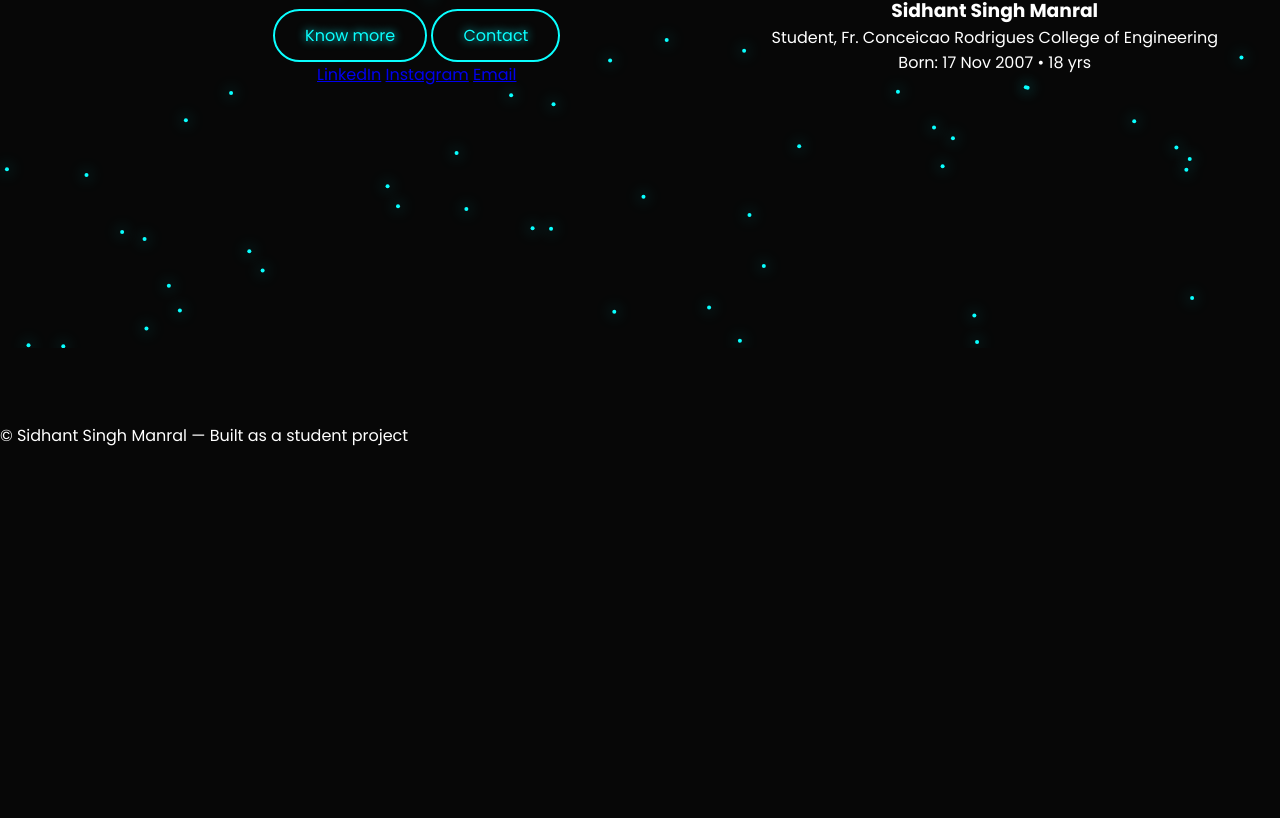
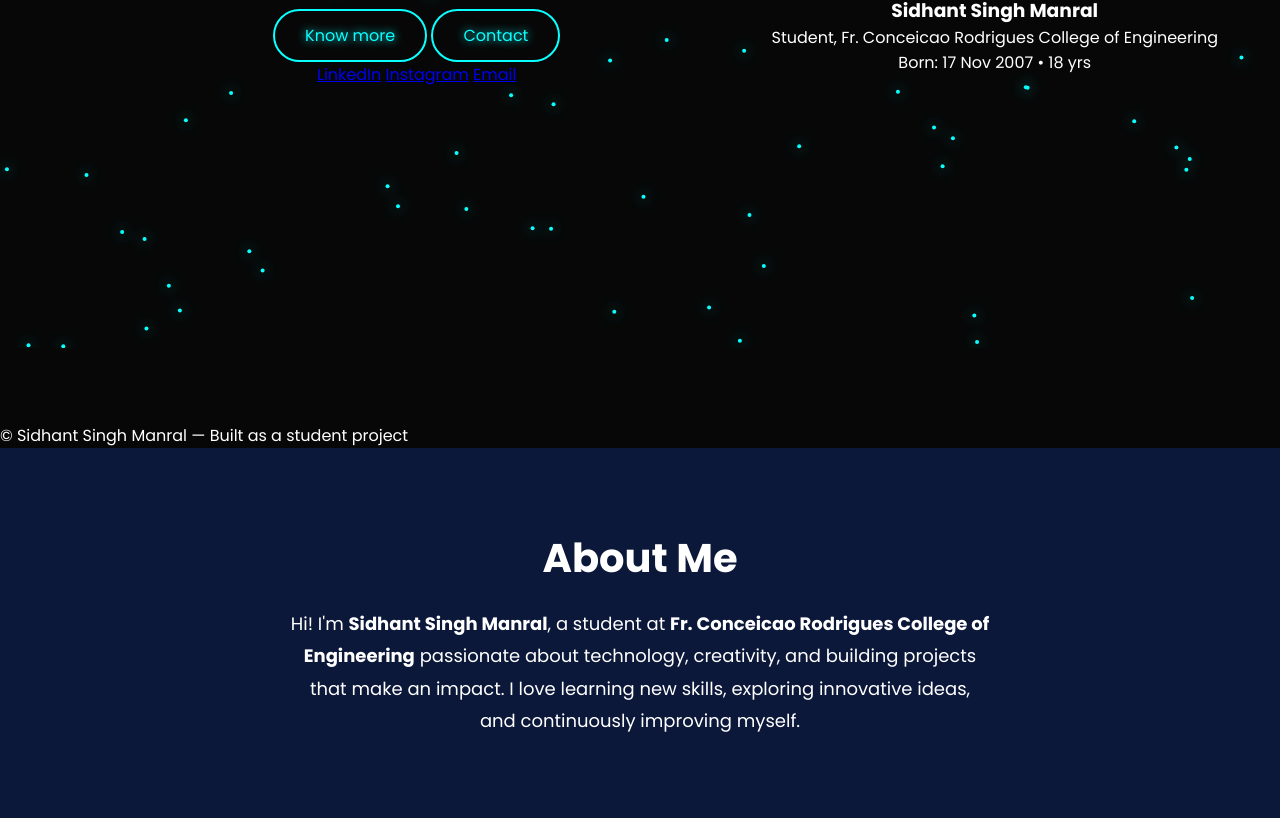
Before and after one commit to notsidhant/Sidhant-portfolio, a plain HTML site: page index.html in a window 1280 px wide. Shown: the part 452-1270 px from the top of the page. Before the commit the page ends 900 px from the top, so only its background shows below. Drawn offline with Linux system fonts and the light colour scheme.

Commit message:
Update index.html

```diff
--- a/index.html
+++ b/index.html
@@ -63,6 +63,16 @@
   <footer class="site-footer">
     <div class="container">© <span id="year"></span> Sidhant Singh Manral — Built as a student project</div>
   </footer>
+  <section id="about" style="padding: 80px 0; background: #0c183a; color: #fff; text-align:center;">
+    <h2 style="font-size: 40px; margin-bottom: 20px;">About Me</h2>
+    <p style="max-width: 700px; margin: auto; line-height: 1.8; font-size: 18px;">
+        Hi! I'm <strong>Sidhant Singh Manral</strong>, a student at
+        <strong>Fr. Conceicao Rodrigues College of Engineering</strong> passionate about
+        technology, creativity, and building projects that make an impact.
+        I love learning new skills, exploring innovative ideas, and continuously improving myself.
+    </p>
+</section>
+
 
   <script src="script.js"></script>
 </body>
```
